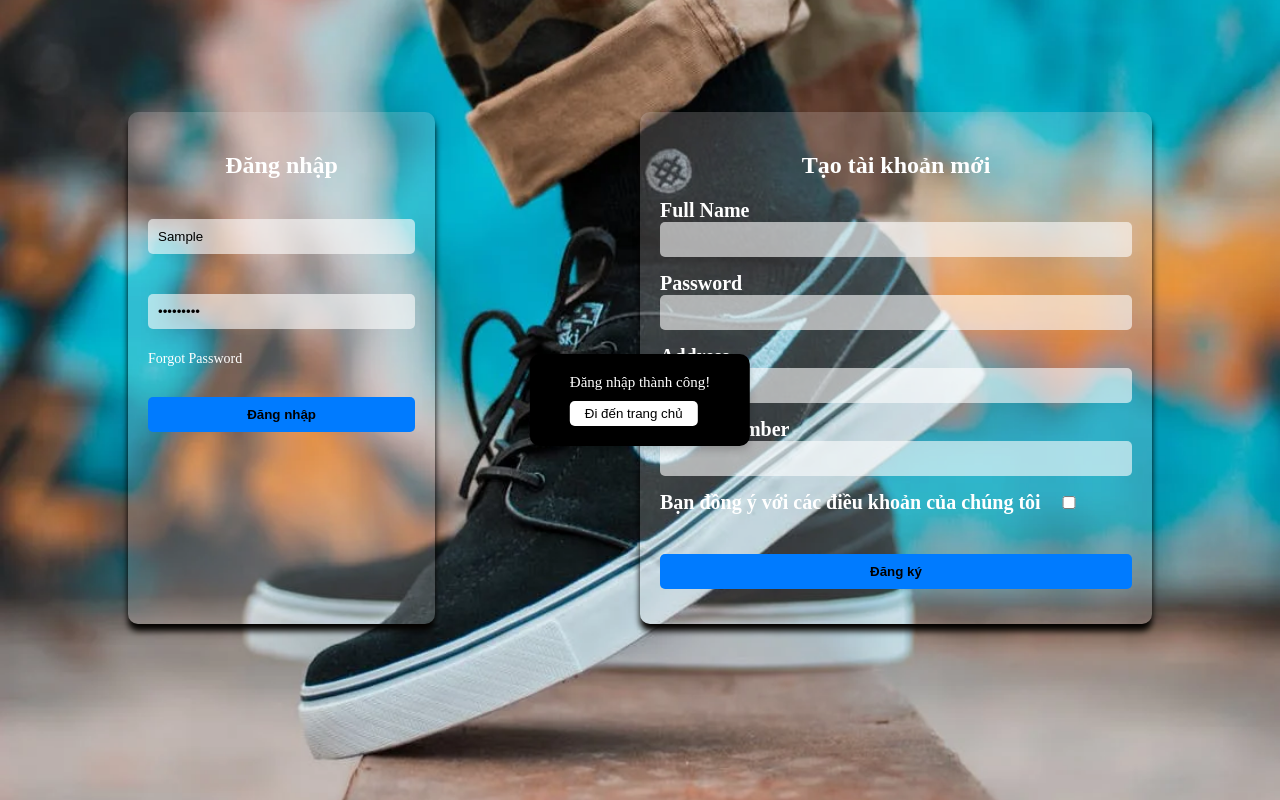
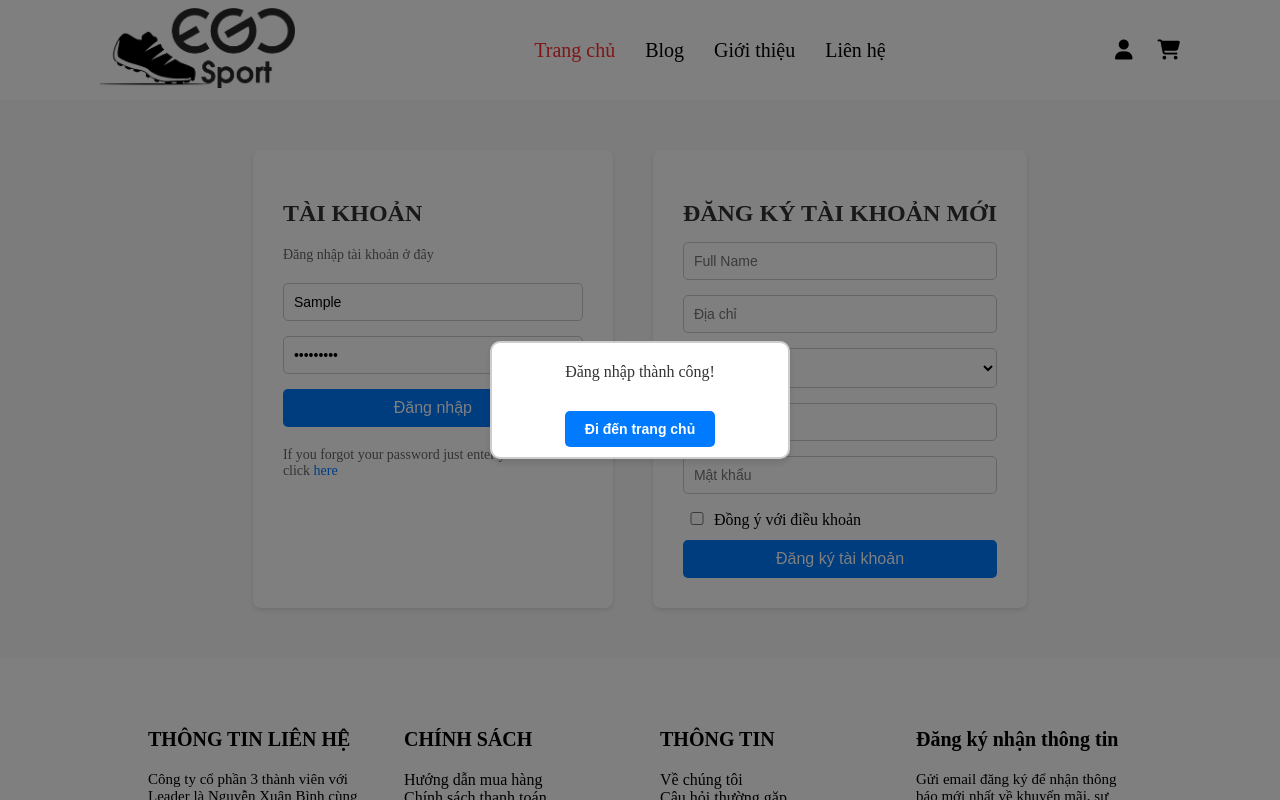
Before and after one commit to Binh-26i/Shoe, a plain HTML site: page child-page/login.html in a window 1280 px wide. Both pictures are taken after typing "Sample", "Sample123" into the empty fields and a click on the button "Đăng nhập". Shown: the top 800 px of the page. Drawn offline with Linux system fonts and the light colour scheme.

Commit message:
update login again

```diff
--- a/asset/css/login.css
+++ b/asset/css/login.css
@@ -1,109 +1,145 @@
-/* Căn chỉnh container chính */
-.newUser {
-    position: relative;
-    width: 100%;
-    height: 100vh; /* Đặt chiều cao 100% màn hình */
-    overflow: hidden;
+/* Đặt CSS cơ bản cho phần login */
+.login {
+    padding: 50px 0;
+    background-color: #f9f9f9;
 }
 
-/* Lớp phủ và ảnh nền */
-.newUser .overlay {
-    position: absolute;
+.login .container {
+    max-width: 1200px;
+    margin: 0 auto;
+    display: flex;
+    justify-content: space-between;
+    align-items: flex-start;
+    gap: 20px;
+}
+
+.login .inner {
+    display: flex;
+    width: 100%;
+    justify-content: center;
+    gap: 40px;
+}
+
+.login-left {
+    width: 30%;
+}
+
+.login-left, .login-right {
+    background-color: #ffffff;
+    padding: 30px;
+    border-radius: 8px;
+    box-shadow: 0 2px 4px rgba(0, 0, 0, 0.1);
+}
+
+.login-left h2, .login-right h2 {
+    font-size: 24px;
+    color: #333;
+    margin-bottom: 15px;
+    text-transform: uppercase;
+}
+
+.login-left p {
+    font-size: 14px;
+    color: #666;
+    margin-top: 20px;
+    margin-bottom: 20px;
+}
+
+.login-left form input,
+.login-right input,
+.login-right select {
+    width: 100%;
+    padding: 10px;
+    margin-bottom: 15px;
+    border: 1px solid #ccc;
+    border-radius: 5px;
+    font-size: 14px;
+}
+
+.login-left form button,
+.login-right button {
+    width: 100%;
+    padding: 10px;
+    background-color: #007bff;
+    color: #fff;
+    border: none;
+    border-radius: 5px;
+    font-size: 16px;
+    cursor: pointer;
+    transition: background-color 0.3s ease;
+}
+
+.login-left form button:hover,
+.login-right button:hover {
+    background-color: #0056b3;
+}
+
+.login-right select {
+    cursor: pointer;
+    background-color: #fff;
+}
+
+.login-left a {
+    color: #007bff;
+    text-decoration: none;
+}
+
+.login-left a:hover {
+    text-decoration: underline;
+}
+
+.login .container .inner .login-right form .chk {
+    width: 20px;
+}
+
+/* CSS cho notification box */
+#notification {
+    display: none;
+    position: fixed;
+    top: 50%;
+    left: 50%;
+    transform: translate(-50%, -50%);
+    background-color: #fff;
+    border: 2px solid #ccc;
+    border-radius: 10px;
+    box-shadow: 0 4px 6px rgba(0, 0, 0, 0.1);
+    width: 300px;
+    z-index: 1000;
+}
+
+#notificationText {
+    padding: 20px;
+    text-align: center;
+    font-size: 16px;
+    color: #333;
+}
+
+#notificationButton {
+    display: block;
+    margin: 10px auto;
+    padding: 10px 20px;
+    background-color: #007bff;
+    color: white;
+    font-size: 14px;
+    font-weight: bold;
+    border: none;
+    border-radius: 5px;
+    cursor: pointer;
+    text-align: center;
+}
+
+#notificationButton:hover {
+    background-color: #0056b3;
+}
+
+/* CSS làm mờ nền khi hiển thị notification */
+#notificationBackground {
+    display: none;
+    position: fixed;
     top: 0;
     left: 0;
     width: 100%;
     height: 100%;
-    background: rgba(0, 0, 0, 0.6); /* Màu tối với độ trong suốt */
-    z-index: 1;
+    background-color: rgba(0, 0, 0, 0.5);
+    z-index: 999;
 }
-
-.newUser .overlay img {
-    width: 100%;
-    height: 100%;
-    object-fit: cover; /* Đảm bảo ảnh phủ toàn màn hình */
-}
-
-/* Phần nội dung (input) */
-.newUser .input {
-    position: absolute;
-    top: 46%; /* Căn giữa theo chiều dọc */
-    left: 50%; /* Căn giữa theo chiều ngang */
-    transform: translate(-50%, -50%); /* Dịch chuyển để vào đúng giữa */
-    display: flex;
-    justify-content: space-between; /* Tạo khoảng cách giữa login và register */
-    gap: 40px; /* Khoảng cách giữa các khối */
-    width: 80%; /* Chiều rộng tổng thể */
-    z-index: 2; /* Đặt trên lớp phủ */
-}
-
-/* Phong cách chung cho login và register */
-.newUser .input .login,
-.newUser .input .register {
-    background: rgba(236, 231, 231, 0.2); /* Hiệu ứng kính mờ */
-    padding: 20px;
-    border-radius: 10px; /* Bo góc */
-    color: white;
-    box-shadow: 0 7px 6px rgba(5, 3, 1, 6); /* Đổ bóng nhẹ */
-}
-
-.newUser .input .login {
-    width: 30%;
-}
-
-.newUser .input .login input {
-    margin: 20px 0;
-}
-
-.newUser .input .register {
-    width: 50%;
-}
-
-
-/* Tiêu đề */
-.newUser .input .login h2,
-.newUser .input .register h2 {
-    text-align: center;
-    font-size: 24px;
-    margin-bottom: 20px;
-    color: white;
-}
-
-/* Input và nút */
-.newUser .input form input,
-.newUser .input form button {
-    width: 100%;
-    padding: 10px;
-    margin-bottom: 15px;
-    border: none;
-    border-radius: 5px;
-    outline: none;
-}
-
-.newUser .input form input {
-    background: rgba(255, 255, 255, 0.6);
-}
-
-.newUser .input form button {
-    background: #007BFF;
-    color: black;
-    cursor: pointer;
-    margin-top: 30px;
-    font-weight: bold;
-}
-
-/* Link và checkbox */
-.newUser .input form a {
-    color: white;
-    font-size: 14px;
-    text-decoration: none;
-}
-
-.newUser .input form label {
-    font-size: 20px;
-    color: white;
-    font-weight: bold;
-}
-
-.newUser .input form .chk {
-    width: 40px;
-}
--- a/asset/js/login.js
+++ b/asset/js/login.js
@@ -1,13 +1,11 @@
 document.getElementById('loginForm').addEventListener('submit', function (event) {
-    event.preventDefault(); // Ngừng hành động mặc định (không tải lại trang)
-    // Kiểm tra thông tin đăng nhập
-    var username = document.getElementById('loginUsername').value;
-    var password = document.getElementById('loginPassword').value;
+    event.preventDefault();
+    const username = document.getElementById('loginUsername').value;
+    const password = document.getElementById('loginPassword').value;
 
     if (username && password) {
-        // Giả sử thông tin đăng nhập thành công
         showNotification('Đăng nhập thành công!', 'Đi đến trang chủ', function () {
-            window.location.href = '../index.html'; // Thay đổi URL trang chủ
+            window.location.href = '../index.html';
         });
     } else {
         showNotification('Vui lòng nhập đầy đủ thông tin đăng nhập!', 'OK');
@@ -15,49 +13,44 @@ document.getElementById('loginForm').addEventListener('submit', function (event)
 });
 
 document.getElementById('registerForm').addEventListener('submit', function (event) {
-    event.preventDefault(); // Ngừng hành động mặc định (không tải lại trang)
-    // Kiểm tra thông tin đăng ký
-    var fullName = document.getElementById('fullName').value;
-    var passWord = document.getElementById('Password').value;
-    var address = document.getElementById('address').value;
-    var phoneNumber = document.getElementById('PhoneNumber').value;
-    var agree = document.getElementById('agree').checked;
+    event.preventDefault();
+    const fullName = document.getElementById('fullName').value;
+    const address = document.getElementById('address').value;
+    const phoneNumber = document.getElementById('PhoneNumber').value;
+    const password = document.getElementById('Password').value;
+    const agree = document.getElementById('agree').checked;
 
     if (!agree) {
         showNotification('Bạn chưa đồng ý với các điều khoản!', 'OK');
         return;
     }
 
-    if (fullName && passWord && address && phoneNumber) {
-        // Giả sử thông tin đăng ký thành công
+    if (fullName && address && phoneNumber && password) {
         showNotification('Bạn đã đăng ký thành công, vui lòng đăng nhập!', 'OK', function () {
-            document.getElementById('loginUsername').focus(); // Đưa người dùng trở lại đăng nhập
+            document.getElementById('loginUsername').focus();
         });
     } else {
         showNotification('Vui lòng nhập đầy đủ thông tin đăng ký!', 'OK');
     }
 });
 
-// Hàm hiển thị thông báo
 function showNotification(message, buttonText, callback) {
-    var notificationText = document.getElementById('notificationText');
-    var notificationButton = document.getElementById('notificationButton');
-    var notificationBox = document.getElementById('notification');
+    const notificationText = document.getElementById('notificationText');
+    const notificationButton = document.getElementById('notificationButton');
+    const notificationBox = document.getElementById('notification');
+    const notificationBackground = document.getElementById('notificationBackground');
 
     notificationText.innerText = message;
     notificationButton.innerText = buttonText;
 
-    // Xóa sự kiện click trước đó để tránh lặp lại
-    notificationButton.onclick = null;
-
-    // Gán sự kiện click mới
     notificationButton.onclick = function () {
         notificationBox.style.display = 'none';
+        notificationBackground.style.display = 'none';
         if (callback && typeof callback === 'function') {
             callback();
         }
     };
 
-    // Hiển thị thông báo
     notificationBox.style.display = 'block';
+    notificationBackground.style.display = 'block';
 }
--- a/child-page/login.html
+++ b/child-page/login.html
@@ -16,58 +16,143 @@
 </head>
 
 <body>
-    <div class="newUser">
-        <div class="overlay">
-            <img src="../asset/img/bg-login-new.jpg" alt="">
+    <header class="header">
+        <a href="../index.html">
+            <img src="../asset/img/logo.png" alt="">
+        </a>
+        <div class="menu">
+            <ul>
+                <a href="../index.html">
+                    <li>Trang chủ</li>
+                </a>
+
+                <a href="https://shoegazing.com/" target="_blank">
+                    <li>Blog</li>
+                </a>
+
+                <a href="introduce.html">
+                    <li>Giới thiệu</li>
+                </a>
+
+                <a href="contact.html">
+                    <li>Liên hệ</li>
+                </a>
+            </ul>
         </div>
 
-        <div class="input">
-            <div class="login">
-                <h2>Đăng nhập </h2>
-                <form id="loginForm">
-                    <input type="text" id="loginUsername" placeholder="Name User"> <br>
-                    <input type="password" id="loginPassword" placeholder="Password"> <br>
-                    <a href="">Forgot Password</a> <br>
-                    <button type="submit">Đăng nhập</button>
-                </form>
-            </div>
+        <div class="icon">
+            <a href="login.html">
+                <i class="fa-solid fa-user"></i>
+            </a>
 
-            <div class="register">
-                <h2>Tạo tài khoản mới</h2>
-                <form id="registerForm">
-                    <label for="fullName">Full Name</label>
-                    <input type="text" id="fullName"> <br>
+            <a href="order.html">
+                <i class="fa-solid fa-cart-shopping"></i>
+            </a>
+        </div>
+    </header>
 
-                    <label for="Password">Password</label>
-                    <input type="password" id="Password"> <br>
-
-                    <label for="address">Address</label>
-                    <input type="tel" id="address"> <br>
-
-                    <label for="PhoneNumber">Phone Number</label>
-                    <input type="number" id="PhoneNumber"> <br>
-
-                    <label for="agree">Bạn đồng ý với các điều khoản của chúng tôi</label>
-                    <input type="checkbox" id="agree" class="chk"> <br>
-
-                    <button type="submit">Đăng ký</button>
-                </form>
+    <!-- Login Section -->
+    <section class="login">
+        <div class="container">
+            <div class="inner">
+                <div class="login-left">
+                    <h2>Tài khoản</h2>
+                    <p>Đăng nhập tài khoản ở đây</p>
+                    <form id="loginForm">
+                        <input id="loginUsername" type="text" placeholder="Tên tài khoản" required> <br>
+                        <input id="loginPassword" type="password" placeholder="Mật khẩu" required> <br>
+                        <button type="submit">Đăng nhập</button>
+                    </form>
+                    <p>If you forgot your password just enter your email and click <a href="">here</a> </p>
+                </div>
+                <div class="login-right">
+                    <h2>Đăng ký tài khoản mới</h2>
+                    <form id="registerForm">
+                        <input id="fullName" type="text" placeholder="Full Name" required> <br>
+                        <input id="address" type="text" placeholder="Địa chỉ" required> <br>
+                        <select name="country" id="country">
+                            <option value="vn">Việt Nam</option>
+                            <option value="cu">Cuba</option>
+                            <option value="la">Lào</option>
+                            <option value="ru">Nga</option>
+                        </select> <br>
+                        <input id="PhoneNumber" type="number" placeholder="Số điện thoại" required> <br>
+                        <input id="Password" type="password" placeholder="Mật khẩu" required> <br>
+                        <input id="agree" type="checkbox" class="chk"> Đồng ý với điều khoản <br>
+                        <button type="submit">Đăng ký tài khoản</button>
+                    </form>
+                </div>
             </div>
         </div>
-    </div>
+    </section>
 
-    <!-- Container thông báo -->
-    <div id="notification" style="display: none; position: fixed; top: 50%; left: 50%; transform: translate(-50%, -50%); background: #000; color: #fff; padding: 20px 40px; border-radius: 10px; box-shadow: 0 4px 8px rgba(0, 0, 0, 0.2); z-index: 10000;">
-        <p id="notificationText"></p>
-        <button id="notificationButton" style="margin-top: 10px; padding: 5px 15px; background: #fff; color: #000; border: none; border-radius: 5px; cursor: pointer;">OK</button>
-    </div>
-
-    <div id="notification" style="display: none; position: fixed; top: 50%; left: 50%; transform: translate(-50%, -50%); background: #000; color: #fff; padding: 20px 40px; border-radius: 10px; box-shadow: 0 4px 8px rgba(0, 0, 0, 0.2); z-index: 10000;">
-        <p id="notificationText"></p>
-        <button id="notificationButton" style="margin-top: 10px; padding: 5px 15px; background: #fff; color: #000; border: none; border-radius: 5px; cursor: pointer;">OK</button>
+    <!-- Notification Box -->
+    <div id="notificationBackground"></div>
+    <div id="notification">
+        <div id="notificationText"></div>
+        <button id="notificationButton">OK</button>
     </div>
 
     <script src="../asset/js/login.js"></script>
+
+    <!-- Thông tin -->
+    <section class="information">
+        <div class="container">
+            <div class="list-1 infor-one">
+                <p>THÔNG TIN LIÊN HỆ</p>
+                <p>Công ty cổ phần 3 thành viên với Leader là Nguyễn Xuân Bình cùng hai
+                    Staff là Nguyễn Văn Vinh và Ngân Thi Phương Thanh luôn mang đến cho
+                    khách hàng trải nghiệm tốt nhất, hưởng dịch vụ tốt nhất và chúng tôi
+                    có, luôn luôn đặt lợi ích khách hàng lên hàng đầu
+                </p>
+                <div class="item">
+                    <i class="fa-solid fa-location-dot"></i>
+                    <p>Địa chỉ: 26 Nguyễn Thái Học, TP.Vinh, Nghệ An</p>
+                </div>
+                <div class="item">
+                    <i class="fa-solid fa-phone"></i>
+                    <p>Hotline: 18000081</p>
+                </div>
+                <div class="item">
+                    <i class="fa-solid fa-envelope"></i>
+                    <p>Email: congty3thanhvien@gmail.com</p>
+                </div>
+            </div>
+
+            <div class="list-1 infor-two">
+                <p>CHÍNH SÁCH</p>
+                <a href="">Hướng dẫn mua hàng</a> <br>
+                <a href="">Chính sách thanh toán</a> <br>
+                <a href="">Chính sách bảo hành</a> <br>
+                <a href="">Chính sách vận chuyển</a>
+            </div>
+
+            <div class="list-1 infor-three">
+                <p>THÔNG TIN</p>
+                <a href="">Về chúng tôi</a> <br>
+                <a href="">Câu hỏi thường gặp</a> <br>
+                <a href="">Tin tức</a> <br>
+                <a href="">Liên hệ</a>
+            </div>
+
+            <div class="list-1 infor-four">
+                <p>Đăng ký nhận thông tin</p>
+                <p>Gửi email đăng ký để nhận thông báo mới nhất về khuyến mãi,
+                    sự kiện nổi bật dành cho khách hàng.
+                </p>
+                <form action="">
+                    <input type="email" placeholder="Nhập email">
+                    <button type="submit">Đăng ký</button>
+                </form>
+                <img src="asset/img/payment-footer.png" alt="">
+            </div>
+        </div>
+    </section>
+
+    <!-- footer -->
+    <footer class="footer">
+        <i>Copyright © 2024 Group 1</i>
+    </footer>
 </body>
 
 </html>
```
